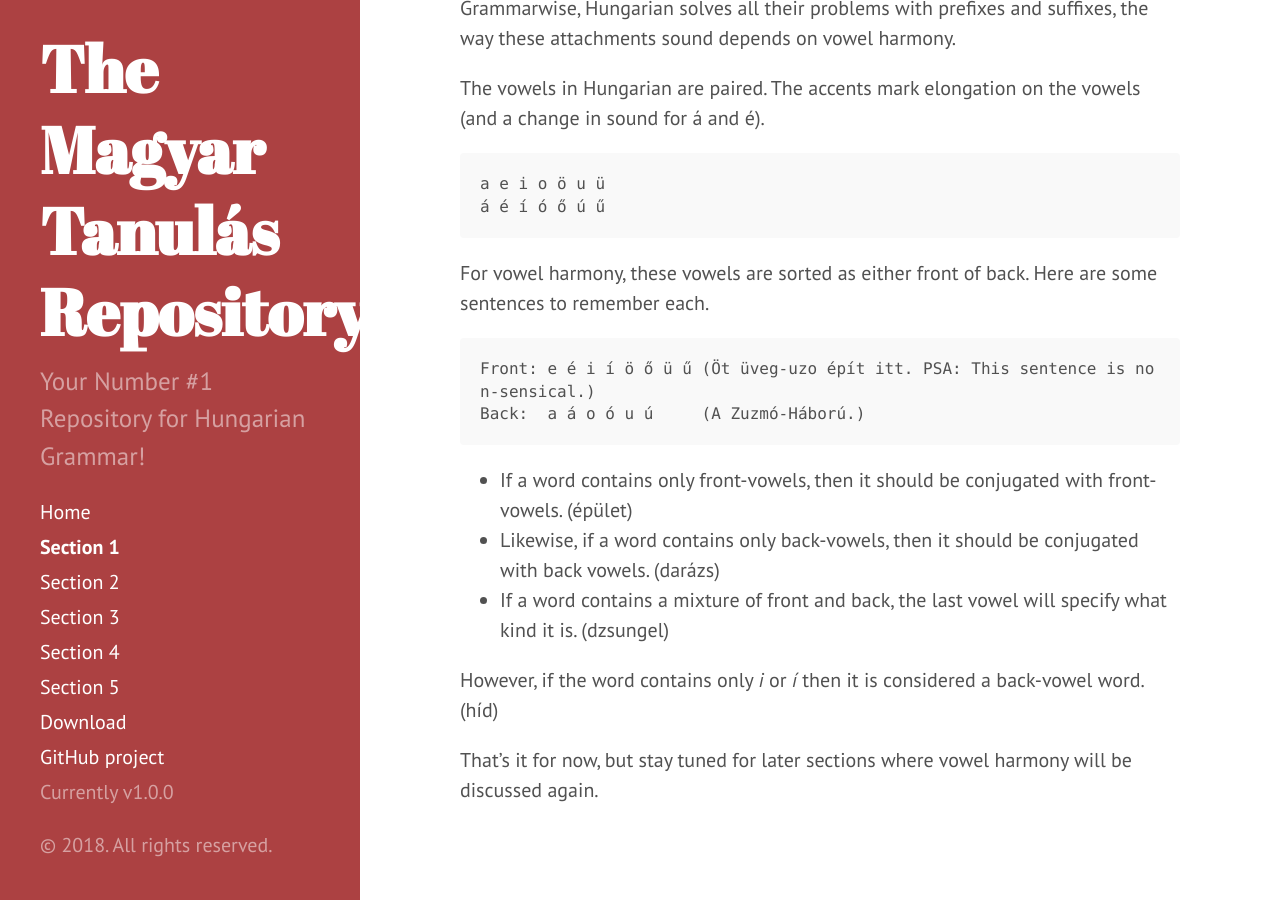
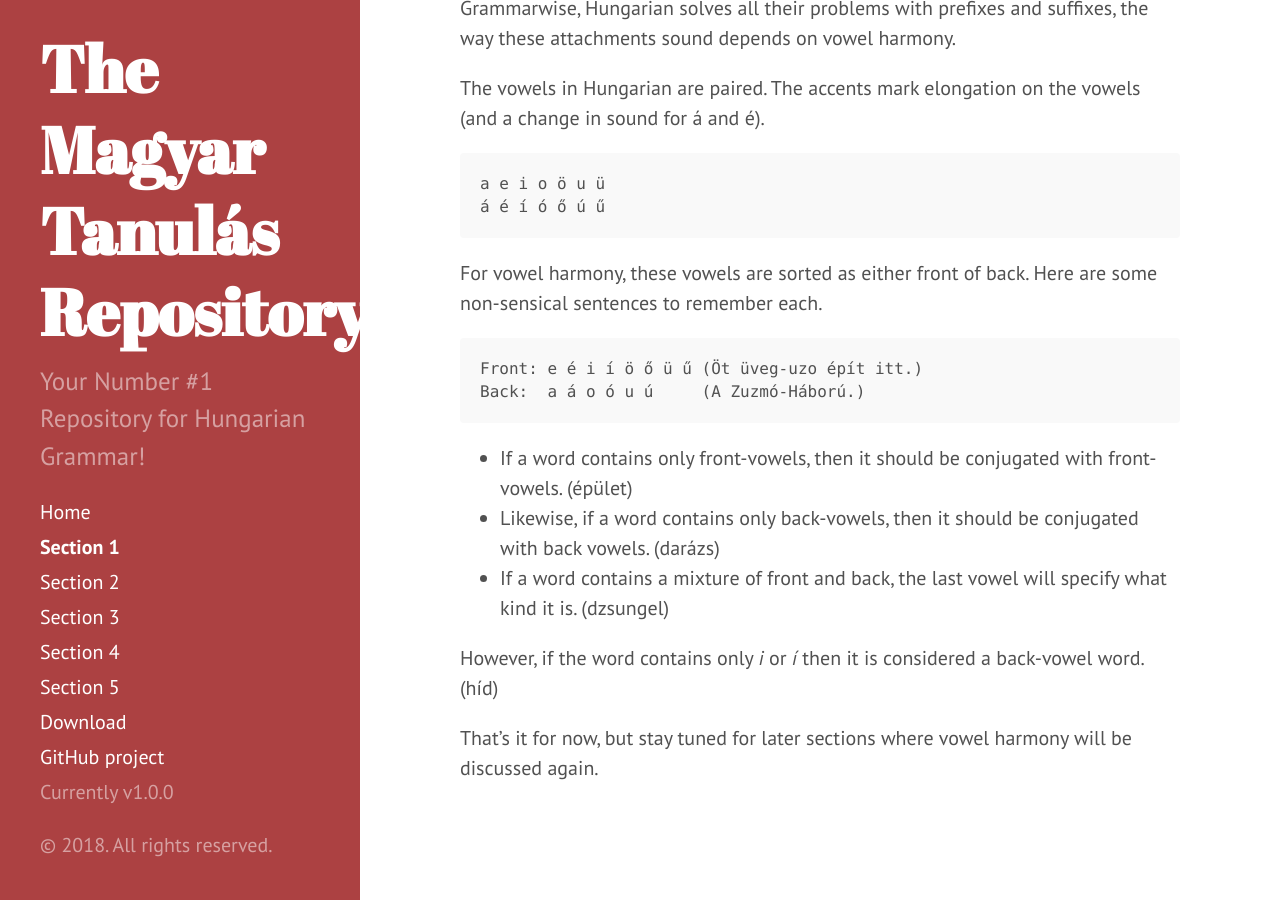
Before and after one commit to Magyartanulas/magyartanulas.github.io, a Jekyll site: the page built from Section1.md, in a window 1280 px wide and 900 px high, scrolled down 1466 px. Built offline with Jekyll 4.4.1, drawn with Linux system fonts in a browser that asks for light colours; Markdown is read by kramdown in place of the engine named in the settings.

Commit message:
Update Section1.md

````diff
--- a/Section1.md
+++ b/Section1.md
@@ -58,10 +58,10 @@ a e i o ö u ü
 á é í ó ő ú ű
 ```
 
-For vowel harmony, these vowels are sorted as either front of back. Here are some sentences to remember each.
+For vowel harmony, these vowels are sorted as either front of back. Here are some non-sensical sentences to remember each.
 
 ```
-Front: e é i í ö ő ü ű (Öt üveg-uzo épít itt. PSA: This sentence is non-sensical.)
+Front: e é i í ö ő ü ű (Öt üveg-uzo épít itt.)
 Back:  a á o ó u ú     (A Zuzmó-Háború.)
 ```
 
````
